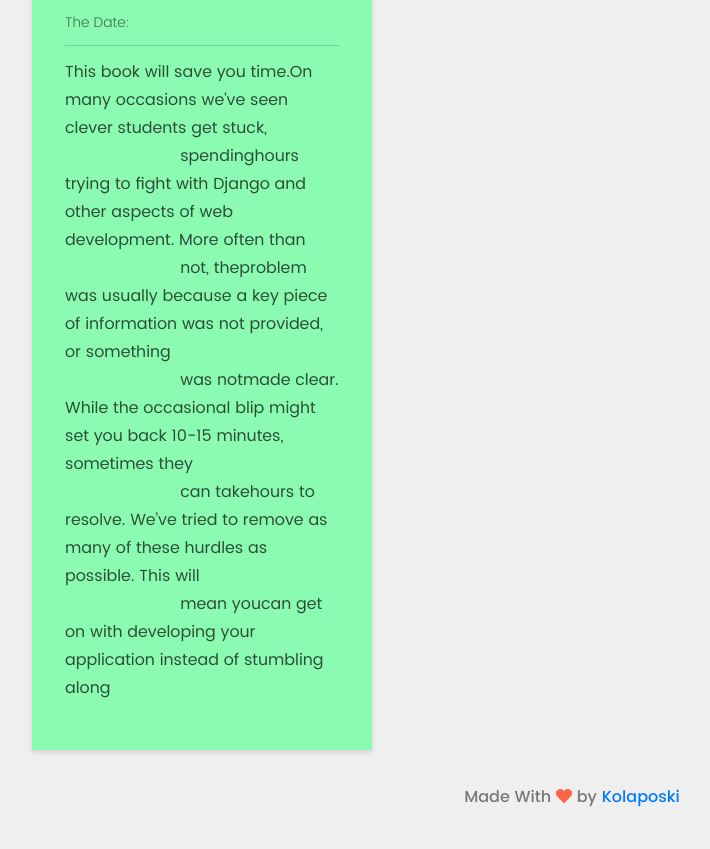
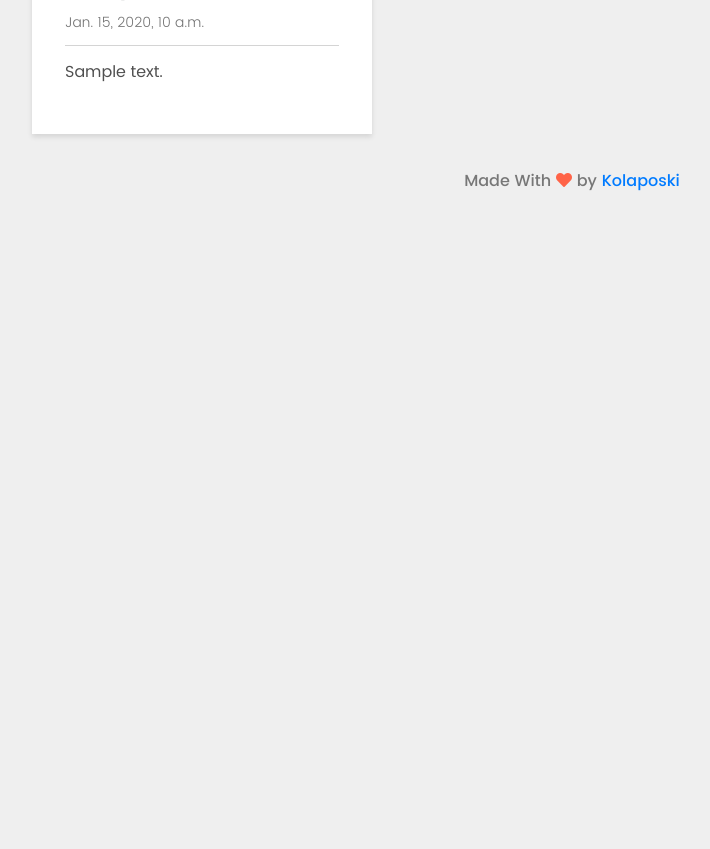
Before and after one commit to Kolaposki/Stickynotes, a Django app: template templates/shared.html in a window 1280 px wide. Shown: the part 351-1200 px from the top of the page, without its empty margins (68-778 px from the left). After the commit the page ends 542 px from the top, so only its background shows below. Run offline with Django 3.2, Linux system fonts and the light colour scheme; the template is opened without the code that fills it: most values are stand-ins (such as "Sample title", 1, 10 or a date in 2020); some libraries are stand-ins or nearby versions.

Commit message:
Modify view to render shared notes relative with the pk

```diff
--- a/stickynotes/urls.py
+++ b/stickynotes/urls.py
@@ -4,7 +4,7 @@ from django.contrib.auth import views as auth_views  # Use django inbuilt authen
 
 urlpatterns = [
     path('', views.index, name='home'),
-    path('shared/', views.shared, name='shared'),
+    path('shared/<int:pk>/', views.shared, name='shared'),
     path("register/", views.register, name="register"),
     path('', include("django.contrib.auth.urls")),  # for authentication purposes
     path('login', auth_views.LoginView.as_view(template_name='registration/login.html'), name='login'),
--- a/stickynotes/views.py
+++ b/stickynotes/views.py
@@ -116,5 +116,6 @@ def register(request):
     return render(request, "register.html", {"form": form})
 
 
-def shared(request):
-    return render(request, 'shared.html')
+def shared(request, pk):
+    note = get_object_or_404(Note, pk=pk)
+    return render(request, 'shared.html', {'note': note})
--- a/templates/shared.html
+++ b/templates/shared.html
@@ -18,16 +18,11 @@
     <div id="notes" class="notes">
         <div class="container">
             <div class="col-md-offset-4 col-sm-offset-2 col-md-4 col-sm-8">
-                <div class="single-note shared green">
-                    <h2>Lolly Wolly</h2>
-                    <small>The Date: </small>
+                <div class="single-note shared {{ note.background_color }}">
+                    <h2>{{ note.title }}</h2>
+                    <small>{{ note.date_updated }} </small>
                     <hr>
-                    <p>This book will save you time.On many occasions we’ve seen clever students get stuck,
-                        spendinghours trying to fight with Django and other aspects of web development. More often than
-                        not, theproblem was usually because a key piece of information was not provided, or something
-                        was notmade clear. While the occasional blip might set you back 10-15 minutes, sometimes they
-                        can takehours to resolve. We’ve tried to remove as many of these hurdles as possible. This will
-                        mean youcan get on with developing your application instead of stumbling along</p>
+                    <p>{{ note.description }}</p>
                 </div>
             </div>
         </div>
```
